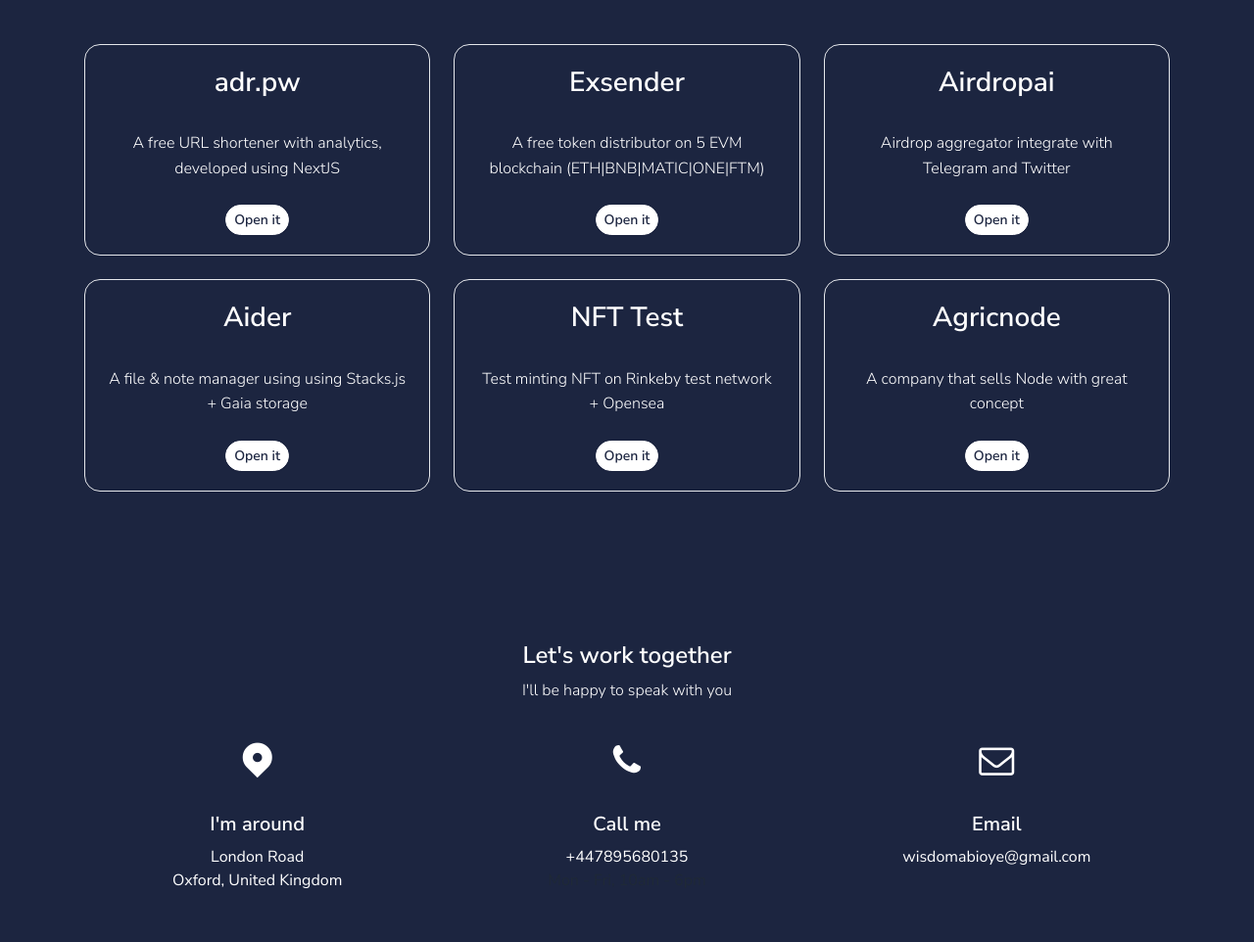
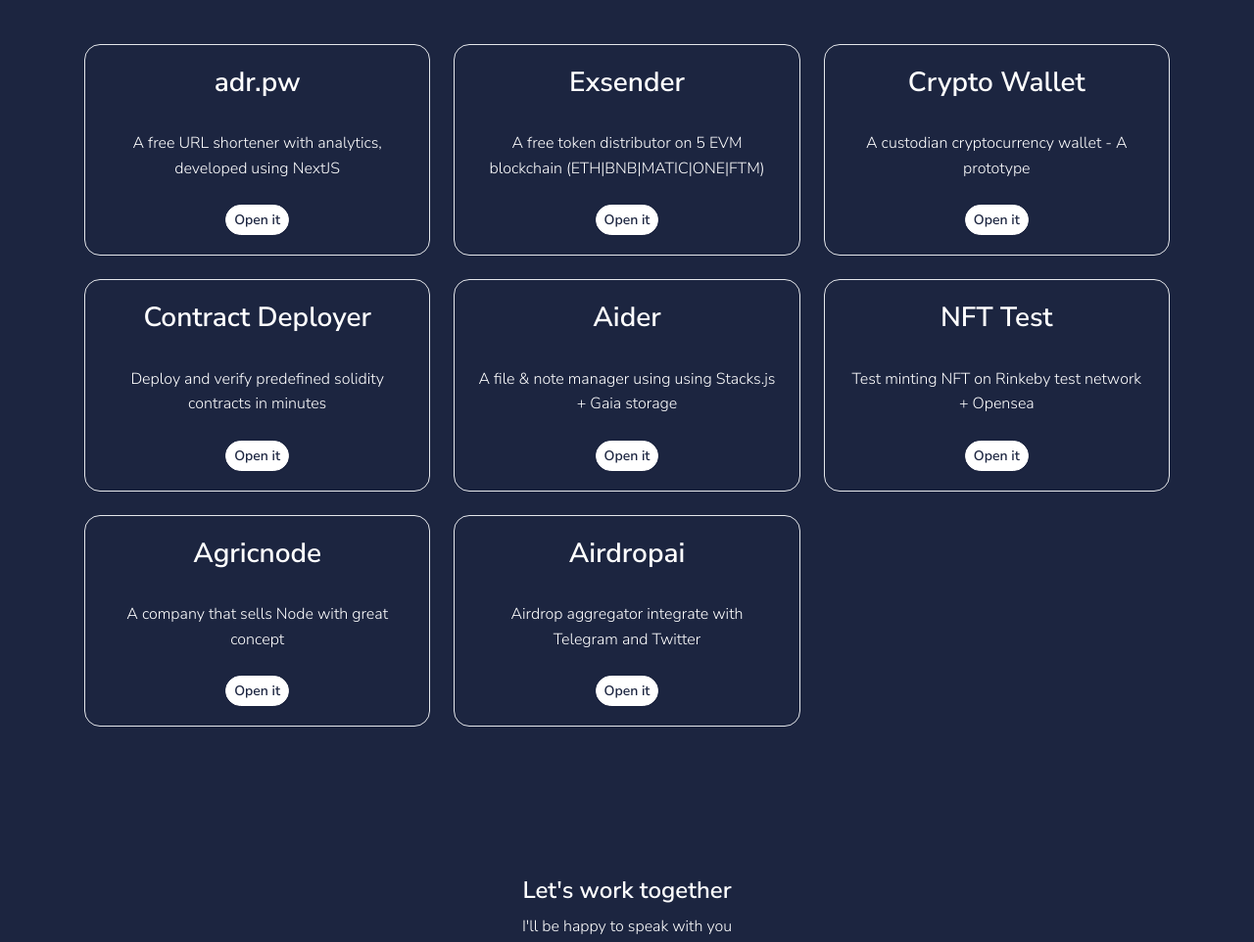
Before and after one commit to wisdomabioye/abkabioye, a plain HTML site: page index.html in a window 1280 px wide. Shown: the part 1942-2904 px from the top of the page at 98% size. Drawn offline with Linux system fonts and the light colour scheme.

Commit message:
update cv

```diff
--- a/index.html
+++ b/index.html
@@ -223,9 +223,19 @@
                         <div class="col-md-6 col-lg-4 text-center">
                             <div class="card bg-secondary mb-4">
                                 <div class="card-body">
-                                    <h3>Airdropai</h3>
-                                    <p class="card-text py-4 mb-0">Airdrop aggregator integrate with Telegram and Twitter</p>
-                                    <a href="https://airdropai.com" target="_blank" class="btn btn-white btn-sm">Open it</a>
+                                    <h3>Crypto Wallet</h3>
+                                    <p class="card-text py-4 mb-0">A custodian cryptocurrency wallet - A prototype</p>
+                                    <a href="https://agrichainxwallet.com/" target="_blank" class="btn btn-white btn-sm">Open it</a>
+                                </div>
+                            </div>
+                        </div>
+
+                        <div class="col-md-6 col-lg-4 text-center">
+                            <div class="card bg-secondary mb-4">
+                                <div class="card-body">
+                                    <h3>Contract Deployer</h3>
+                                    <p class="card-text py-4 mb-0">Deploy and verify predefined solidity contracts in minutes</p>
+                                    <a href="https://contract.aider.dev/" target="_blank" class="btn btn-white btn-sm">Open it</a>
                                 </div>
                             </div>
                         </div>
@@ -256,6 +266,16 @@
                                     <h3>Agricnode</h3>
                                     <p class="card-text py-4 mb-0">A company that sells Node with great concept</p>
                                     <a href="https://node.agrichainxwallet.com/" target="_blank" class="btn btn-white btn-sm">Open it</a>
+                                </div>
+                            </div>
+                        </div>
+
+                        <div class="col-md-6 col-lg-4 text-center">
+                            <div class="card bg-secondary mb-4">
+                                <div class="card-body">
+                                    <h3>Airdropai</h3>
+                                    <p class="card-text py-4 mb-0">Airdrop aggregator integrate with Telegram and Twitter</p>
+                                    <a href="https://airdropai.com" target="_blank" class="btn btn-white btn-sm">Open it</a>
                                 </div>
                             </div>
                         </div>
```
Also changed, not shown: 2 other files.
